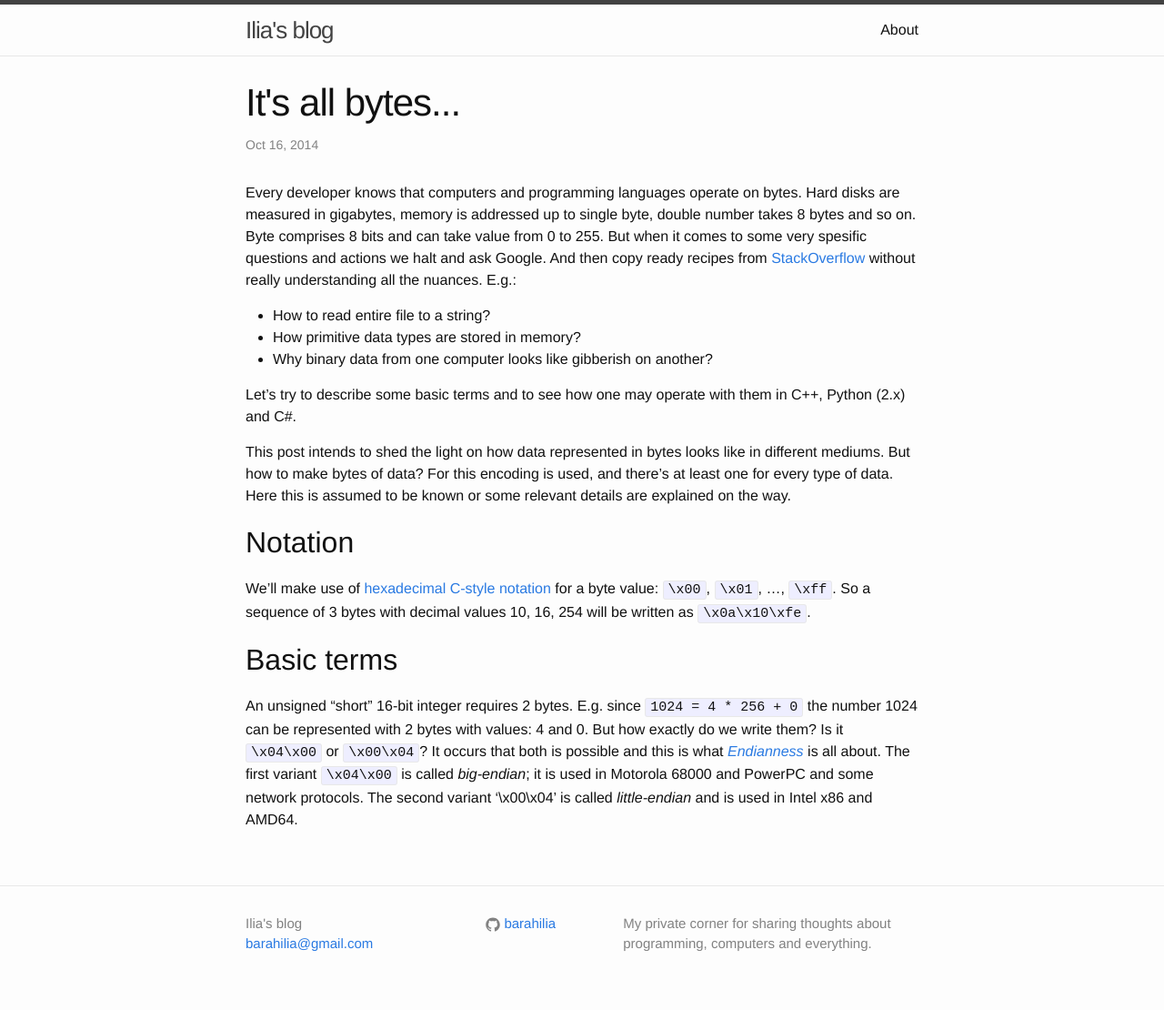
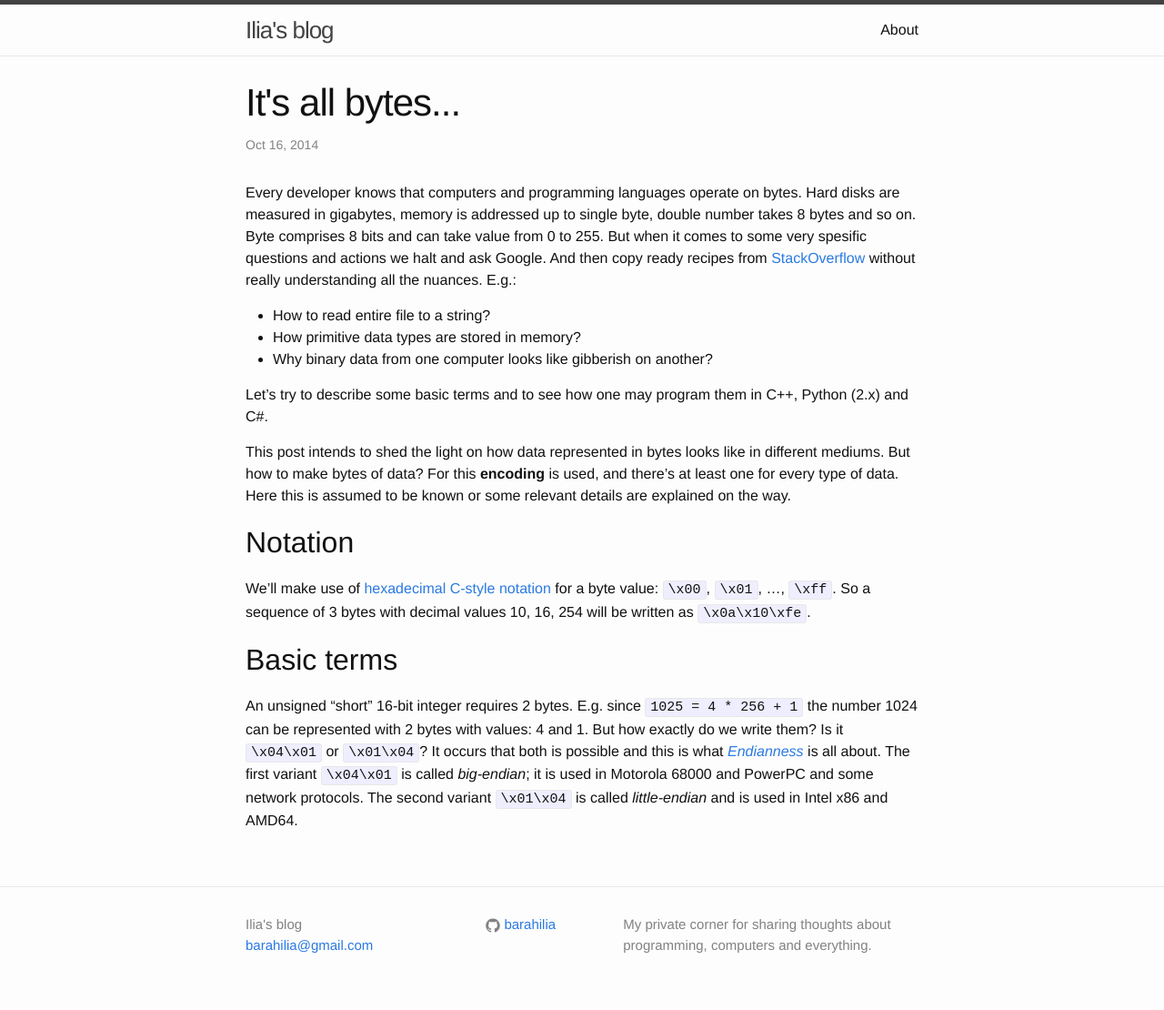
Before and after one commit to barahilia/blog, a Jekyll site: the page built from _posts/2014-10-16-it-is-all-bytes.markdown, in a window 1280 px wide. Shown: the whole page at 91% size. Built offline with Jekyll 4.4.1, drawn with Linux system fonts in a browser that asks for light colours.

Commit message:
Rereding and minor editing on the way

```diff
--- a/_posts/2014-10-16-it-is-all-bytes.markdown
+++ b/_posts/2014-10-16-it-is-all-bytes.markdown
@@ -17,13 +17,13 @@ nuances. E.g.:
 * How primitive data types are stored in memory?
 * Why binary data from one computer looks like gibberish on another?
 
-Let's try to describe some basic terms and to see how one may operate with them
-in C++, Python (2.x) and C#.
+Let's try to describe some basic terms and to see how one may program them in
+C++, Python (2.x) and C#.
 
 This post intends to shed the light on how data represented in bytes looks like
-in different mediums. But how to make bytes of data? For this encoding is used,
-and there's at least one for every type of data. Here this is assumed to be
-known or some relevant details are explained on the way.
+in different mediums. But how to make bytes of data? For this **encoding** is
+used, and there's at least one for every type of data. Here this is assumed to
+be known or some relevant details are explained on the way.
 
 ## Notation
 
@@ -35,10 +35,10 @@ decimal values 10, 16, 254 will be written as `\x0a\x10\xfe`.
 ## Basic terms
 
 An unsigned "short" 16-bit integer requires 2 bytes. E.g. since
-`1024 = 4 * 256 + 0` the number 1024 can be represented with 2 bytes with
-values: 4 and 0. But how exactly do we write them? Is it `\x04\x00` or
-`\x00\x04`? It occurs that both is possible and this is what
+`1025 = 4 * 256 + 1` the number 1024 can be represented with 2 bytes with
+values: 4 and 1. But how exactly do we write them? Is it `\x04\x01` or
+`\x01\x04`? It occurs that both is possible and this is what
 [*Endianness*](http://en.wikipedia.org/wiki/Endianness) is all about. The first
-variant `\x04\x00` is called *big-endian*; it is used in Motorola 68000 and
-PowerPC and some network protocols. The second variant '\x00\x04' is called
+variant `\x04\x01` is called *big-endian*; it is used in Motorola 68000 and
+PowerPC and some network protocols. The second variant `\x01\x04` is called
 *little-endian* and is used in Intel x86 and AMD64.
```
